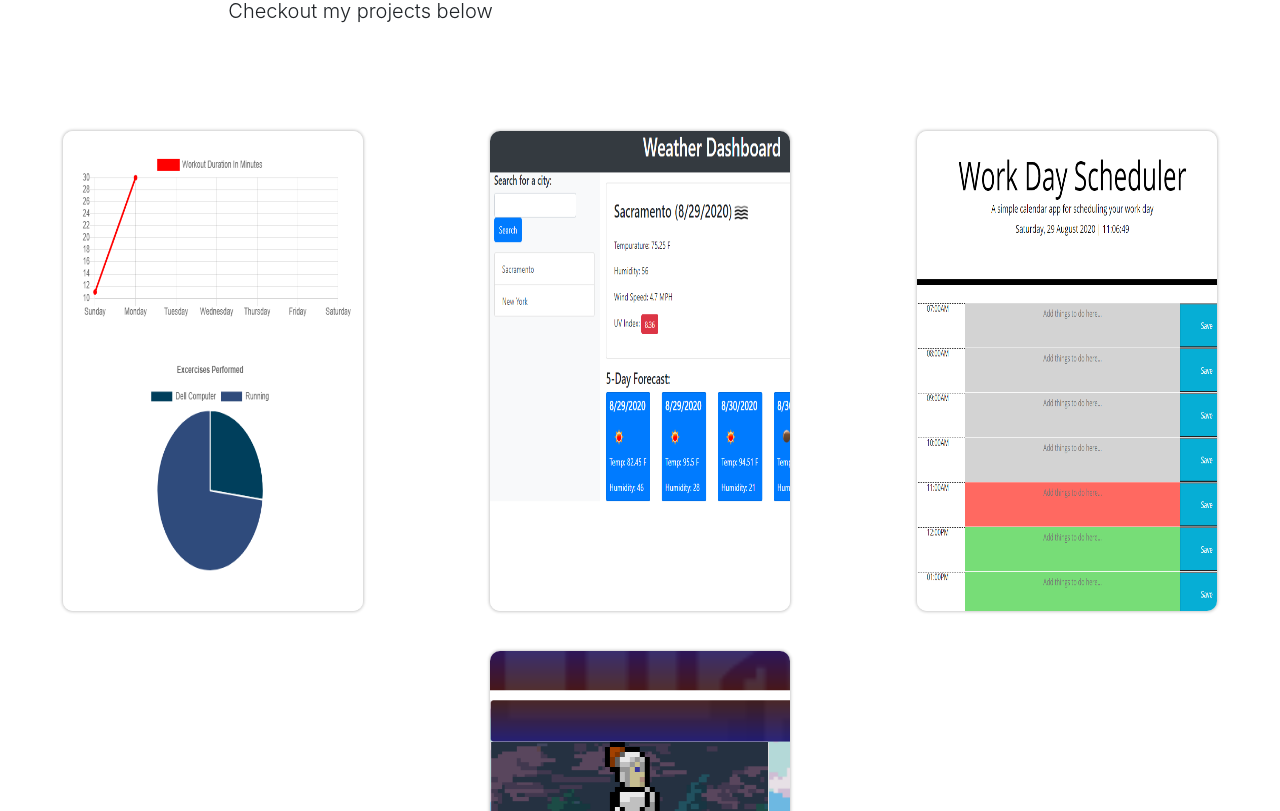
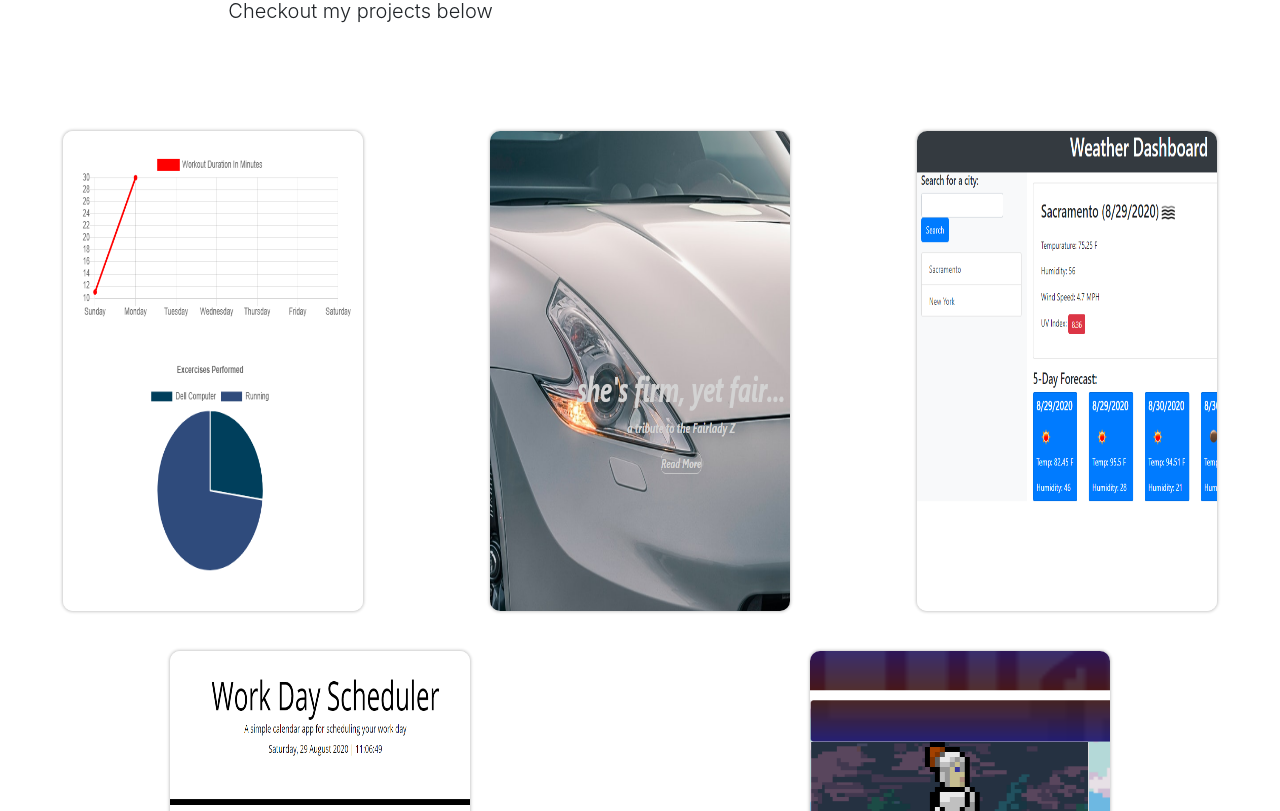
Before and after one commit to Richard-Biala/React-Portfolio, a React (Create React App) app in the folder react-portfolio/: page / in a window 1280 px wide. Shown: the part 420-1231 px from the top of the page. Built offline with nearby package versions, Linux system fonts and the light colour scheme.

Commit message:
minor updates and fixes

```diff
--- a/react-portfolio/src/components/Carousel.js
+++ b/react-portfolio/src/components/Carousel.js
@@ -7,6 +7,7 @@ import workout from '../assests/images/workout.png';
 import weather from '../assests/images/weather.png';
 import scheduler from '../assests/images/scheduler.png';
 import InnVenture from '../assests/images/InnVenture.png';
+import landing from '../assests/images/landing.png';
 
 class Carousel extends React.Component {
     constructor(props){
@@ -23,6 +24,14 @@ class Carousel extends React.Component {
                 },
                 {
                     id: 1,
+                    title: 'Landing Page',
+                    subTitle:'Detailed Lading Page for Website Develpoment',
+                    imgSrc: landing,
+                    link: 'https://richard-biala.github.io/landingpage/',
+                    selected: false
+                },
+                {
+                    id: 2,
                     title: 'Weather Dashboard',
                     subTitle:'A weather application with 5-Day forecast included.',
                     imgSrc: weather,
@@ -30,7 +39,7 @@ class Carousel extends React.Component {
                     selected: false
                 },
                 {
-                    id: 2,
+                    id: 3,
                     title: 'Day Scheduler',
                     subTitle:'A great way to keep track of your daily tasks!',
                     imgSrc: scheduler,
@@ -38,7 +47,7 @@ class Carousel extends React.Component {
                     selected: false
                 },
                 {
-                    id: 3,
+                    id: 4,
                     title: 'InnVenture',
                     subTitle:'A Group Project Game with turn based combat!',
                     imgSrc: InnVenture,
--- a/react-portfolio/src/pages/AboutPage.js
+++ b/react-portfolio/src/pages/AboutPage.js
@@ -17,12 +17,11 @@ function AboutPage(props) {
 
                     Welcome! Thank you for taking the time out of your day to view my
                     progress so far. My name is Richard Biala, I am a father of 2 and
-                    married to my beautiful wife for 15 years. I decided to in the middle
-                    of my life that I needed a change of direction regarding my career and
-                    wanted to challenge myself by entering the world of coding.
+                    married to my beautiful wife for 15 years. I decided that I needed a change of direction and pursue a greater purpose. In order to better myself for me and my family, I chose
+                    to challenge myself by entering the world of coding.
                </p>
                <p>
-                    I've recently finished my coding classes at U.C. Davis and
+                    I've recently finished my stint at U.C. Davis and
                     persuing a career as a full stack web developer. Throughout my time with U.C Davis, I've gained experience on gaining technical programming skills in HTML5, CSS3, Javascript, JQuery, Bootstrap, Firebase, Node Js, MySQL, MongoDB, Express, Handelbars.js & ReactJS. Prior to to my
                     bootcamp experience I had little to no knowledge of any code, but with
                     my new found love for web development. I look forward to learning and
```
Also changed, not shown: react-portfolio/src/assests/images/landing.png (added).
